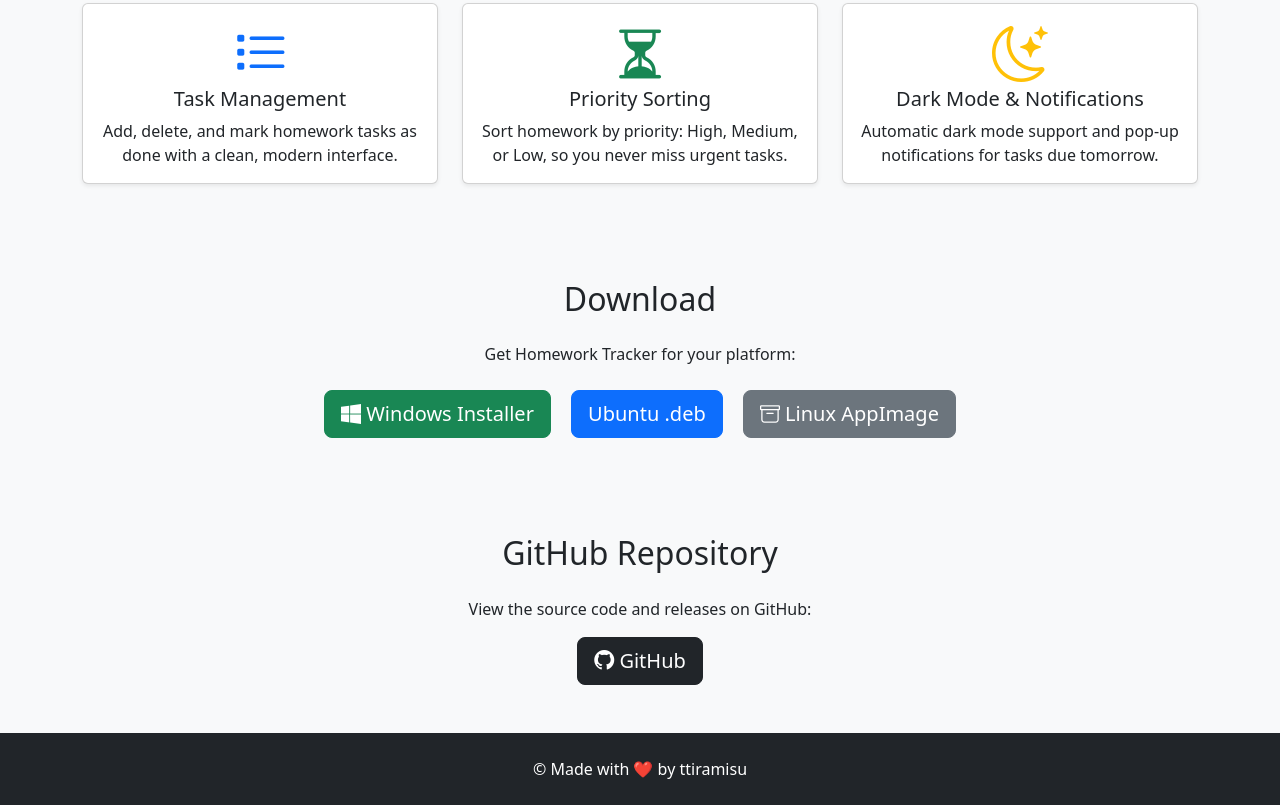
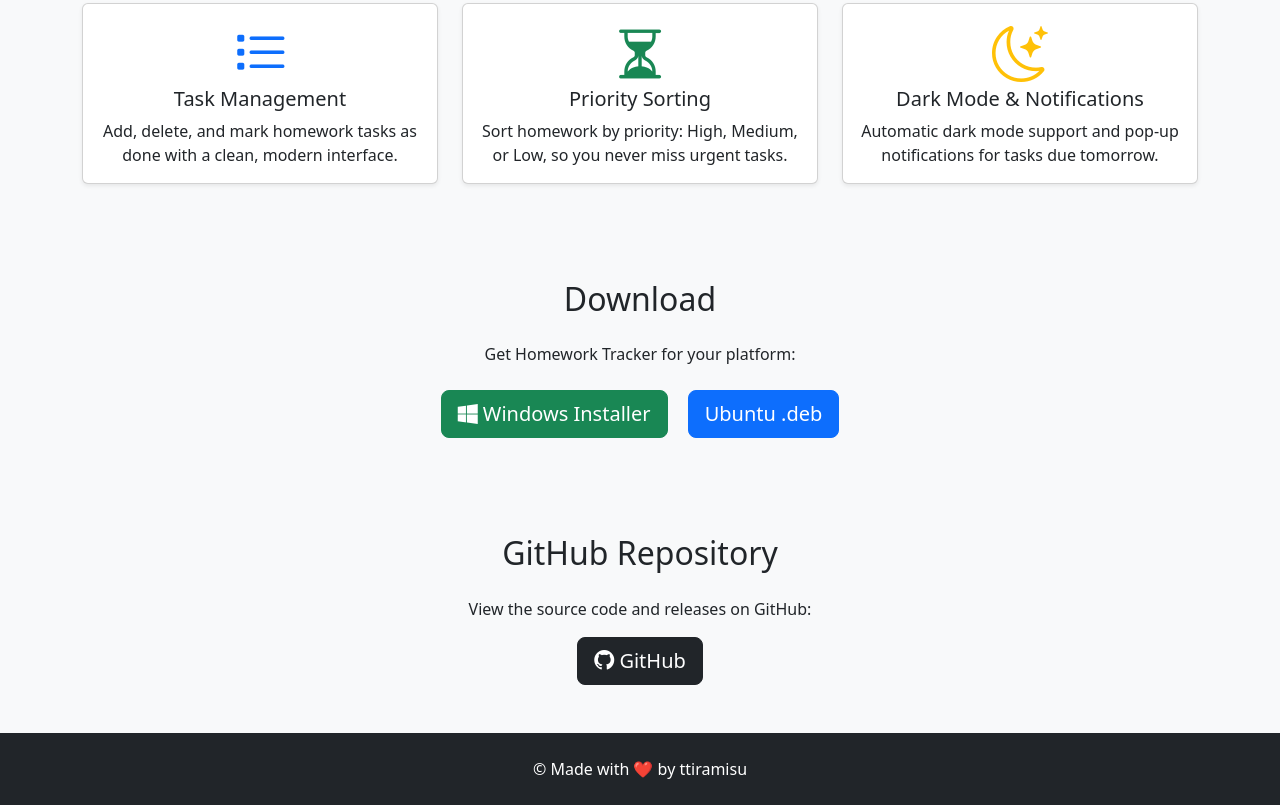
Before and after one commit to ttiramisu/hw-tracker, a plain HTML site: page index.html in a window 1280 px wide. Shown: the part 523-1328 px from the top of the page. Drawn offline with nearby package versions, Linux system fonts and the light colour scheme.

Commit message:
updated to version 3.0.0

```diff
--- a/index.html
+++ b/index.html
@@ -79,12 +79,10 @@
     <div class="container">
       <h2 class="mb-4">Download</h2>
       <p class="mb-4">Get Homework Tracker for your platform:</p>
-      <a href="dist/Homework Tracker Setup 2.0.0.exe" class="btn btn-success btn-lg mx-2"><i class="bi bi-windows"></i>
+      <a href="Homework Tracker Setup 3.0.0.exe" class="btn btn-success btn-lg mx-2"><i class="bi bi-windows"></i>
         Windows Installer</a>
-      <a href="dist/hw-tracker_2.0.0_amd64.deb" class="btn btn-primary btn-lg mx-2"><i class="bi bi-linux"></i> Ubuntu
+      <a href="hw-tracker_3.0.0_amd64.deb" class="btn btn-primary btn-lg mx-2"><i class="bi bi-linux"></i> Ubuntu
         .deb</a>
-      <a href="dist/Homework Tracker-2.0.0.AppImage" class="btn btn-secondary btn-lg mx-2"><i class="bi bi-archive"></i>
-        Linux AppImage</a>
     </div>
   </section>
 
```
